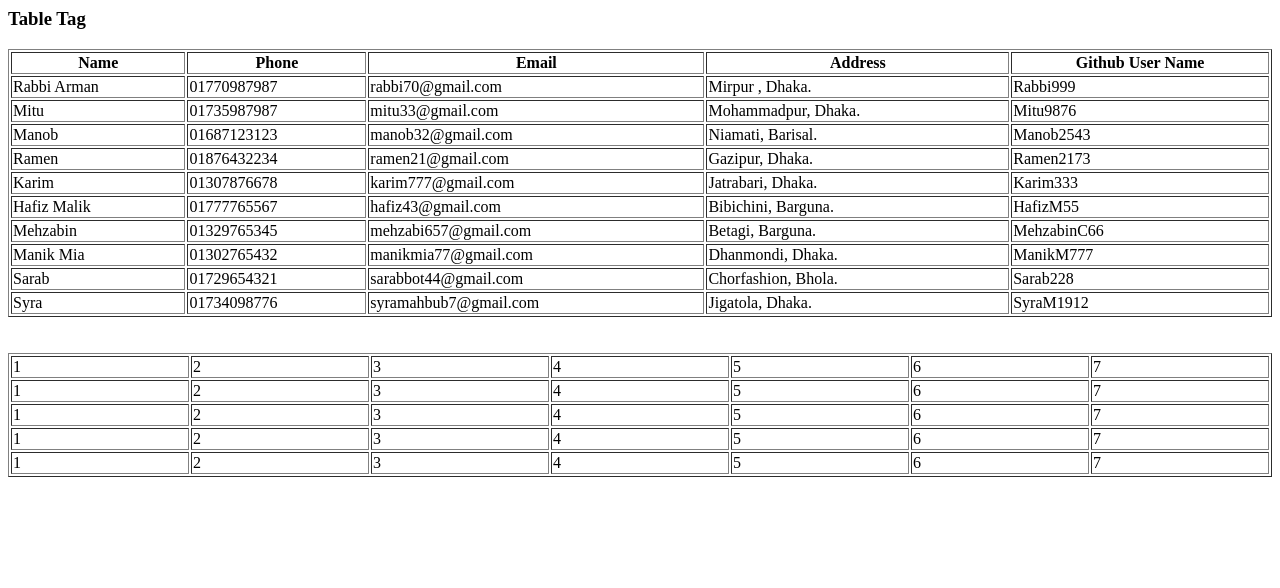
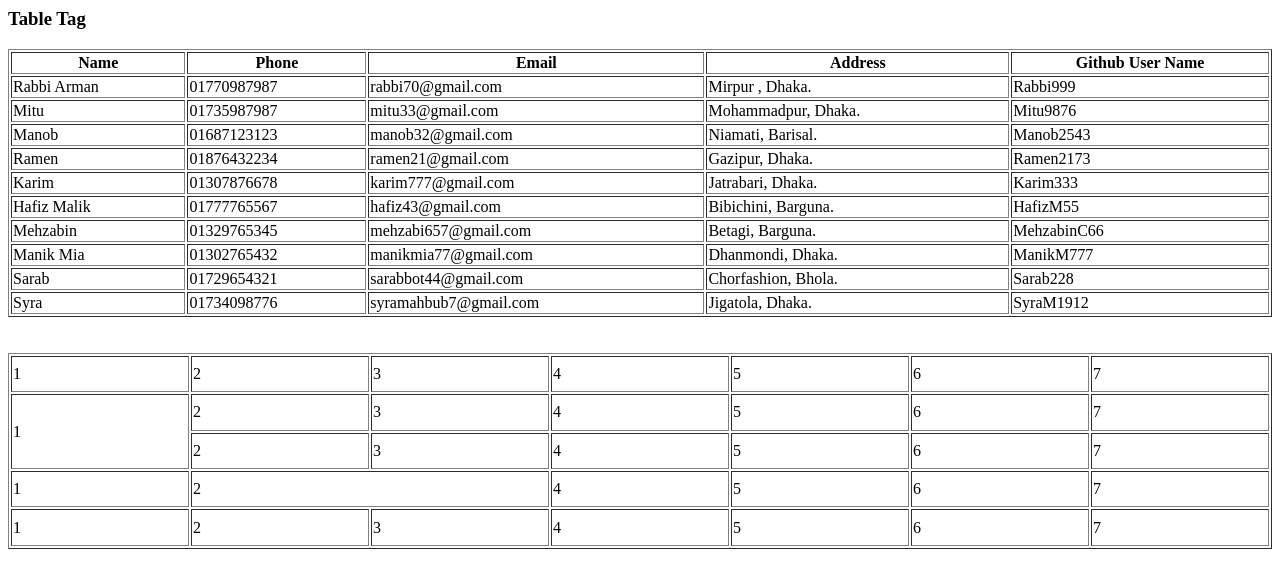
Before and after one commit to Uzzalnepty7777/class-8, a plain HTML site: page index.html in a window 1280 px wide. Drawn offline with Linux system fonts and the light colour scheme.

Commit message:
New Table

```diff
--- a/index.html
+++ b/index.html
@@ -85,7 +85,7 @@
             </tr>
         </table>
         <br> <br>
-        <table border="1" width="100%">
+        <table border="1" width="100%" height="25%">
             <tr>
                 <td>1</td>
                 <td>2</td>
@@ -96,7 +96,15 @@
                 <td>7</td>
             </tr>
             <tr>
-                <td>1</td>
+                <td rowspan="2">1</td>
+                <td>2</td>
+                <td>3</td>
+                <td>4</td>
+                <td>5</td>
+                <td>6</td>
+                <td>7</td>
+            </tr>
+            <tr>
                 <td>2</td>
                 <td>3</td>
                 <td>4</td>
@@ -106,17 +114,7 @@
             </tr>
             <tr>
                 <td>1</td>
-                <td>2</td>
-                <td>3</td>
-                <td>4</td>
-                <td>5</td>
-                <td>6</td>
-                <td>7</td>
-            </tr>
-            <tr>
-                <td>1</td>
-                <td>2</td>
-                <td>3</td>
+                <td colspan="2">2</td>
                 <td>4</td>
                 <td>5</td>
                 <td>6</td>
```
